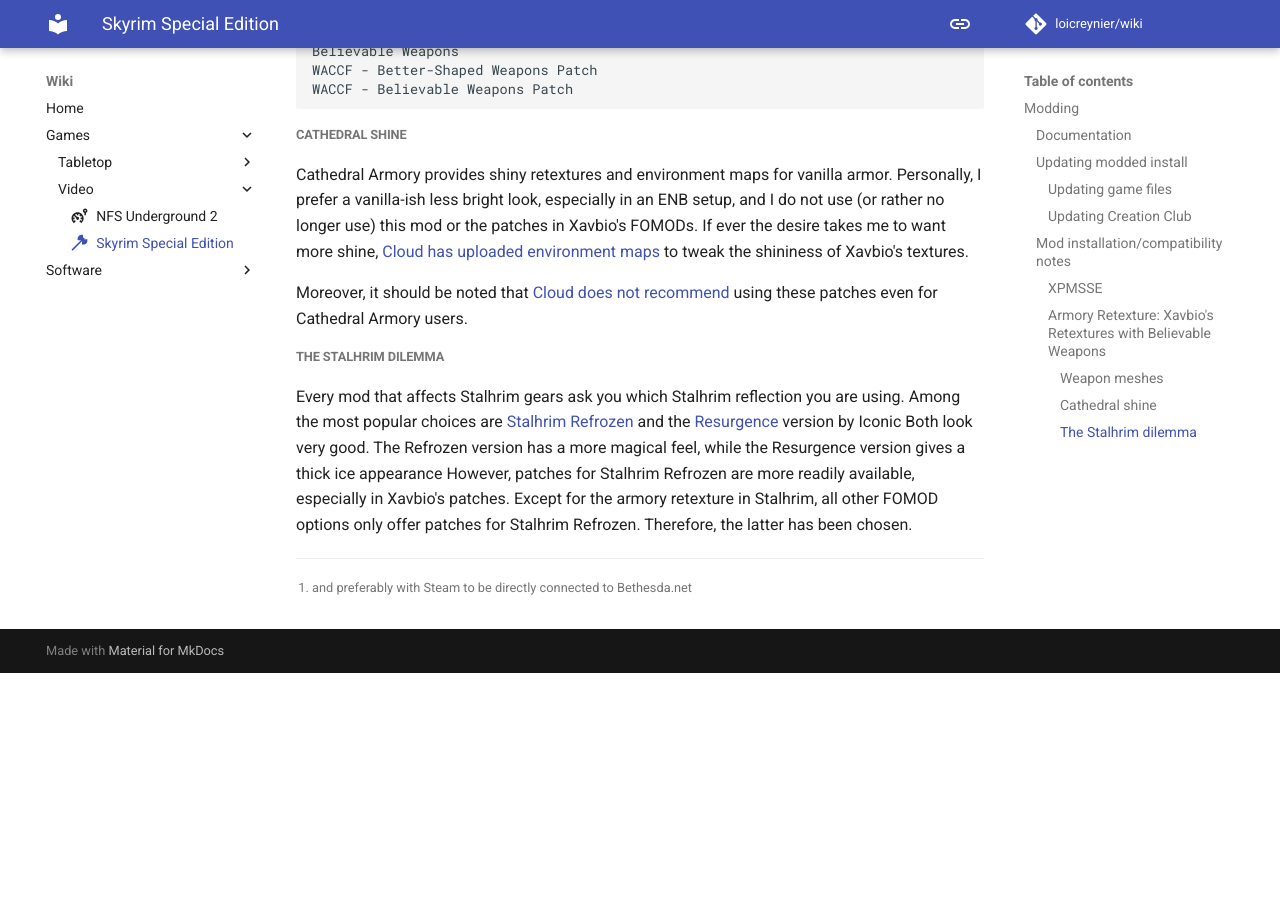
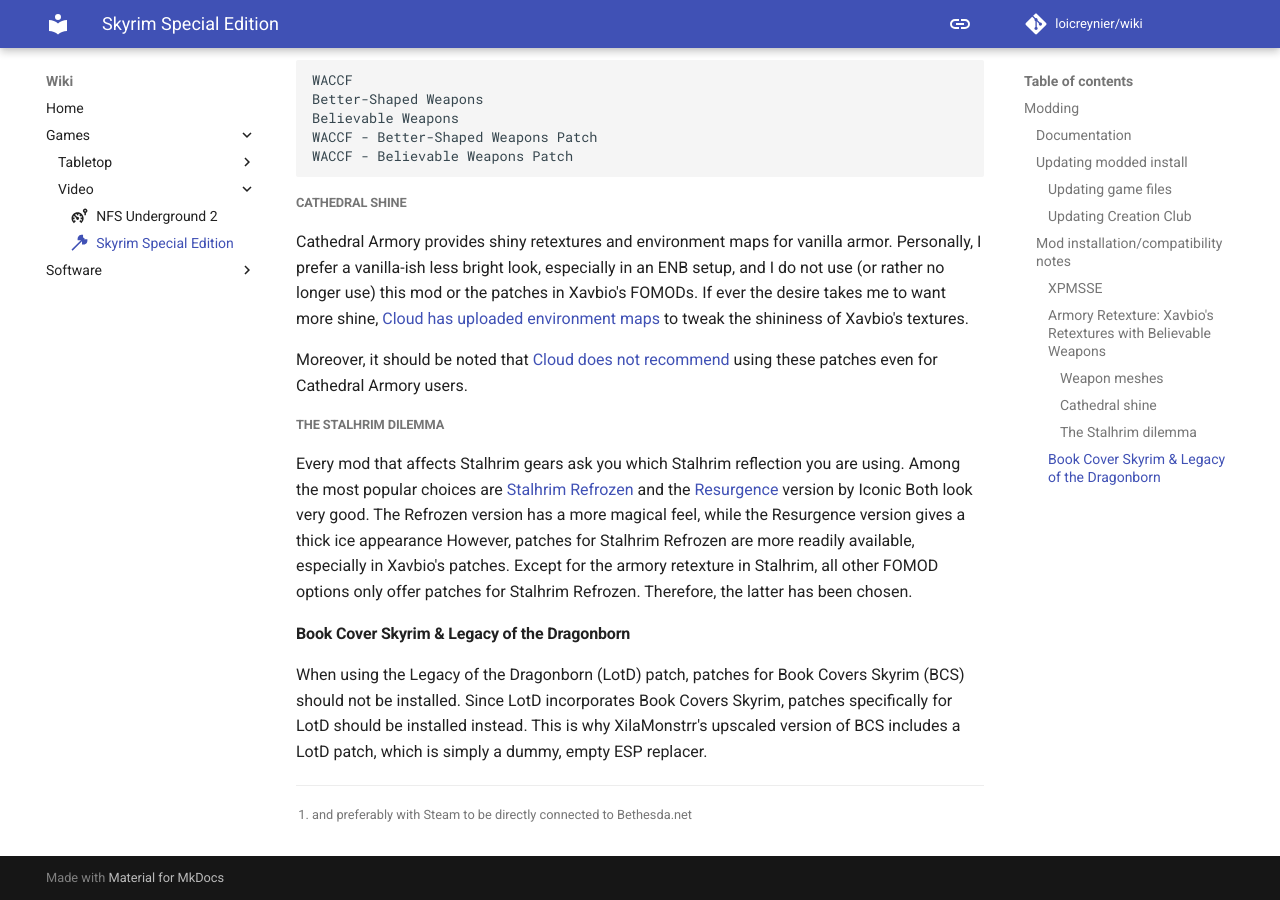
Before and after one commit to loicreynier/wiki, an MkDocs documentation site: the page built from docs/games/video/skyrimse.md, in a window 1280 px wide and 900 px high, scrolled down 2854 px. Built offline with MkDocs 1.6.1 and Material for MkDocs 9.7.7, drawn with Linux system fonts in a browser that asks for light colours; comment, search, counter and statistics services are not loaded; before the commit the page ends 3527 px from its top, so only the background shows below that; some of the changed text lies outside the part shown.

Commit message:
docs(skyrim): add Book Cover Skyrim compat notes

```diff
--- a/docs/games/video/skyrimse.md
+++ b/docs/games/video/skyrimse.md
@@ -84,7 +86,7 @@
 In version 1.6.1130,
 <kbd>o</kbd> key allows access to an option to redownload all the Creations.
 
-!!! warning "Outdated creations"
+!!! Warning "Outdated creations"
 
     Outdated creations can lead to errors related to SKSE Plugins
     in the crash loggers.
@@ -124,7 +126,7 @@
 
 #### Armory Retexture: Xavbio's Retextures with Believable Weapons
 
-!!! warning "This setup is still in testing"
+!!! Warning "This setup is still in testing"
 
 These are my installation notes for a setup
 using Xavbio's retextures as a core
@@ -218,3 +220,12 @@
 Except for the armory retexture in Stalhrim,
 all other FOMOD options only offer patches for Stalhrim Refrozen.
 Therefore, the latter has been chosen.
+
+#### Book Cover Skyrim & Legacy of the Dragonborn
+
+When using the Legacy of the Dragonborn (LotD) patch,
+patches for Book Covers Skyrim (BCS) should not be installed.
+Since LotD incorporates Book Covers Skyrim,
+patches specifically for LotD should be installed instead.
+This is why XilaMonstrr's upscaled version of BCS includes a LotD patch,
+which is simply a dummy, empty ESP replacer.
```
Also changed, not shown: other parts of docs/games/video/skyrimse.md (+2 -0 lines).
